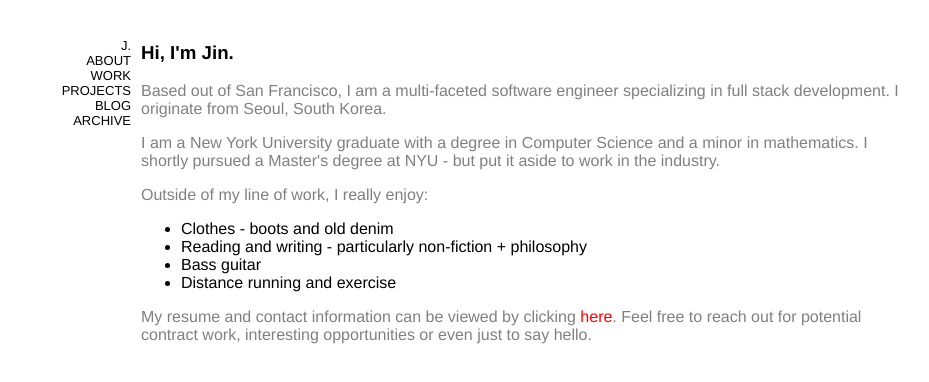
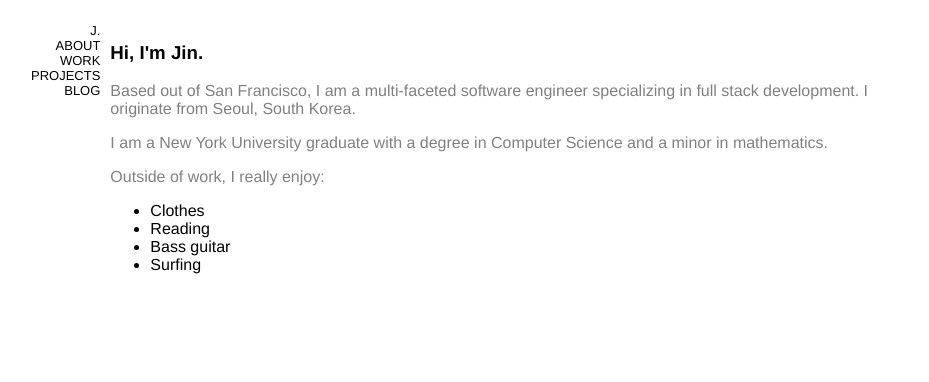
Before and after one commit to jinsung-kim/react-personal-homepage, a React (Create React App) app: page /about in a window 1280 px wide. Shown: the top 382 px of the page, without its empty margins (105-1034 px from the left). Built offline with nearby package versions, Linux system fonts and the light colour scheme.

Commit message:
a small refactor

```diff
--- a/src/components/Navbar.jsx
+++ b/src/components/Navbar.jsx
@@ -6,67 +6,15 @@ import "../styles/Navbar.css";
 
 export default function Navbar() {
   const { width } = useWindowDimensions();
-  if (width < 500) {
-    return (
-      <div className='navbar-container-compact'>
-        <div className='nav-item'>
-          <Link to='../' style={{ textDecoration: "none" }}>
-            <p className='nav-item'>J.</p>
-          </Link>
-        </div>
-
-        <div className='nav-item'>
-          <Link to='../about' style={{ textDecoration: "none" }}>
-            <p className='nav-item'>ABOUT</p>
-          </Link>
-        </div>
-
-        <div className='nav-item'>
-          <Link to='../work' style={{ textDecoration: "none" }}>
-            <p className='nav-item'>WORK</p>
-          </Link>
-        </div>
-
-        <div className='nav-item'>
-          <Link to='../projects' style={{ textDecoration: "none" }}>
-            <p className='nav-item'>PROJECTS</p>
-          </Link>
-        </div>
-
-        {/* <div className='nav-item'>
-          <Link to='../photos' style={{ textDecoration: "none" }}>
-            <p className='nav-item'>PHOTOS</p>
-          </Link>
-        </div> */}
-
-        <div className='nav-item'>
-          <a
-            target='_blank'
-            href='https://jinsung-kim.github.io/'
-            style={{ textDecoration: "none" }}
-            rel='noreferrer'
-          >
-            <p className='nav-item'>BLOG</p>
-          </a>
-        </div>
-
-        <div className='nav-item'>
-          <a
-            target='_blank'
-            href='https://archived-js.web.app/'
-            style={{ textDecoration: "none" }}
-            rel='noreferrer'
-          >
-            <p className='nav-item'>ARCHIVE</p>
-          </a>
-        </div>
-      </div>
-    );
-  } else {
+  const isWide = width >= 500;
   return (
     <div
-        className='navbar-container'
-        style={{ paddingLeft: width / 10, width: 100 }}
+      className={`navbar-container-${isWide ? "" : "compact"}`}
+      style={{
+        paddingLeft: isWide ? width / 10 : 0,
+        paddingRight: isWide ? 10 : 0,
+        textAlign: isWide ? "right" : "left",
+      }}
     >
       <div className='nav-item'>
         <Link to='../' style={{ textDecoration: "none" }}>
@@ -102,18 +50,6 @@ export default function Navbar() {
           <p className='nav-item'>BLOG</p>
         </a>
       </div>
-
-        <div className='nav-item'>
-          <a
-            target='_blank'
-            href='https://archived-js.web.app/'
-            style={{ textDecoration: "none" }}
-            rel='noreferrer'
-          >
-            <p className='nav-item'>ARCHIVE</p>
-          </a>
-        </div>
     </div>
   );
 }
-}
--- a/src/pages/About.jsx
+++ b/src/pages/About.jsx
@@ -18,31 +18,16 @@ export default function About() {
         </p>
         <p>
           I am a New York University graduate with a degree in Computer Science
-          and a minor in mathematics. I shortly pursued a Master's degree at NYU
-          - but put it aside to work in the industry.
+          and a minor in mathematics.
         </p>
 
-        <p>Outside of my line of work, I really enjoy:</p>
+        <p>Outside of work, I really enjoy:</p>
         <ul>
-          <li>Clothes - boots and old denim</li>
-          <li>Reading and writing - particularly non-fiction + philosophy</li>
+          <li>Clothes</li>
+          <li>Reading</li>
           <li>Bass guitar</li>
-          <li>Distance running and exercise</li>
+          <li>Surfing</li>
         </ul>
-
-        <p>
-          My resume and contact information can be viewed by clicking{" "}
-          <a
-            id='resume-link'
-            target='_blank'
-            href='https://us-central1-jinkim-backend.cloudfunctions.net/app/resume'
-            rel='noreferrer'
-          >
-            here
-          </a>
-          . Feel free to reach out for potential contract work, interesting
-          opportunities or even just to say hello.
-        </p>
       </div>
     </div>
   );
--- a/src/pages/Projects.jsx
+++ b/src/pages/Projects.jsx
@@ -12,9 +12,7 @@ export default function Projects() {
       <Navbar />
       <div className={`main-content${width < 500 ? "-small" : ""}`}>
         <h3>Projects</h3>
-
-        <p>I work on things that genuinely interest me.</p>
-
+        <p>I work on things that interest me.</p>
         <ul>
           <li>
             <a href='https://romr.app/' target='_blank' rel='noreferrer'>
@@ -30,8 +28,7 @@ export default function Projects() {
             >
               chess
             </a>{" "}
-            - a chess engine in Python, with customizable play styles and chess
-            theory using mini max game theory.
+            - a chess engine in Python, with customizable play styles.
           </li>
           <li>
             <a
@@ -55,25 +52,6 @@ export default function Projects() {
             - a flexible Resy bot that allows you to book reservations
             automatically for restaurants around any city for any group.
           </li>
-          <li>
-            <a
-              href='https://github.com/jinsung-kim/project-euler'
-              target='_blank'
-              rel='noreferrer'
-            >
-              project euler
-            </a>{" "}
-            - challenging mathematical/computer programming problems for fun.
-          </li>
-          <li>
-            <a
-              href='https://github.com/jinsung-kim/'
-              target='_blank'
-              rel='noreferrer'
-            >
-              a bunch more you can see clicking here.
-            </a>
-          </li>
         </ul>
       </div>
     </div>
```
Also changed, not shown: 1 other file (tests, documents, lock files or other folders). Lines whose indentation alone changed are shown as unchanged.
